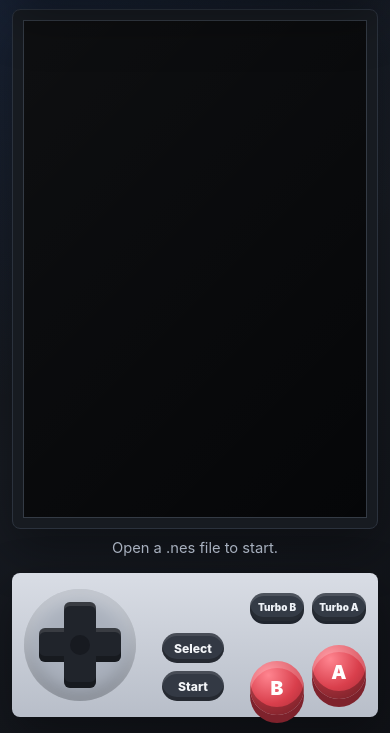
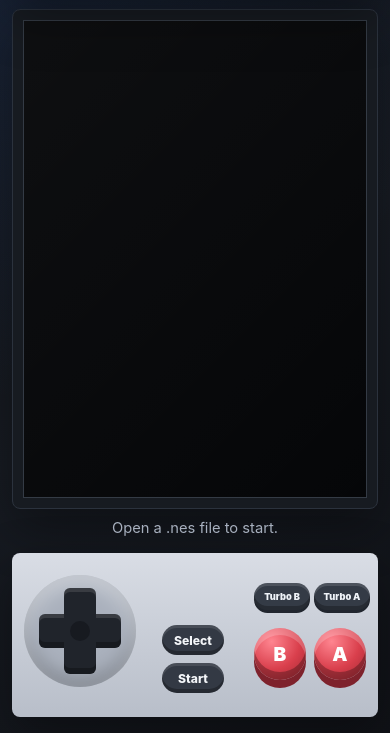
Before and after one commit to DrCBeatz/nes-emulator-mobile-web-app, a website built with Vite: page index.html in a window 390 px wide. Shown: the part 111-844 px from the top of the page. Built offline with nearby package versions, Linux system fonts and the light colour scheme; what jsnes would draw is missing.

Commit message:
Improve mobile Safari controller UX

```diff
--- a/index.html
+++ b/index.html
@@ -2,7 +2,10 @@
 <html lang="en">
   <head>
     <meta charset="UTF-8" />
-    <meta name="viewport" content="width=device-width, initial-scale=1, viewport-fit=cover" />
+    <meta
+      name="viewport"
+      content="width=device-width, initial-scale=1, maximum-scale=1, user-scalable=no, viewport-fit=cover"
+    />
     <meta name="theme-color" content="#111318" />
     <title>8-Bit Pocket</title>
   </head>
--- a/src/main.js
+++ b/src/main.js
@@ -75,8 +75,16 @@ function setStatus(message, tone = "normal") {
   statusEl.dataset.tone = tone;
 }
 
+function installAudioContextFallback() {
+  if (!window.AudioContext && window.webkitAudioContext) {
+    window.AudioContext = window.webkitAudioContext;
+  }
+}
+
 function ensureEmulator() {
   if (emulator) return emulator;
+
+  installAudioContextFallback();
 
   emulator = new Browser({
     container: screenEl,
@@ -90,6 +98,13 @@ function ensureEmulator() {
   window.addEventListener("resize", () => emulator?.fitInParent());
   pauseButton.disabled = false;
   return emulator;
+}
+
+function resumeAudioContext() {
+  const audioContext = emulator?._speakers?.audioCtx;
+  if (audioContext?.state === "suspended") {
+    audioContext.resume().catch(() => {});
+  }
 }
 
 function bytesToBinaryString(buffer) {
@@ -259,6 +274,7 @@ function updateDpadVisualState() {
 function bindMomentaryButton(buttonEl, button) {
   buttonEl.addEventListener("pointerdown", (event) => {
     event.preventDefault();
+    resumeAudioContext();
     buttonEl.setPointerCapture(event.pointerId);
     pressButton(button);
     buttonEl.classList.add("is-pressed");
@@ -280,6 +296,7 @@ function bindMomentaryButton(buttonEl, button) {
 
 dpadEl.addEventListener("pointerdown", (event) => {
   event.preventDefault();
+  resumeAudioContext();
   dpadEl.setPointerCapture(event.pointerId);
   setDpadButtons(event.pointerId, buttonsFromDpadPointer(event));
 });
@@ -340,4 +357,22 @@ document.addEventListener("visibilitychange", () => {
   if (document.hidden) releaseAllButtons();
 });
 
+document.addEventListener("selectstart", (event) => event.preventDefault());
+document.addEventListener("dblclick", (event) => event.preventDefault(), {
+  passive: false,
+});
+
+let lastTouchEndAt = 0;
+document.addEventListener(
+  "touchend",
+  (event) => {
+    const now = Date.now();
+    if (now - lastTouchEndAt < 350) {
+      event.preventDefault();
+    }
+    lastTouchEndAt = now;
+  },
+  { passive: false },
+);
+
 loadHostedRomManifest();
--- a/src/styles.css
+++ b/src/styles.css
@@ -24,6 +24,11 @@ html,
 body,
 #app {
   min-height: 100%;
+  overscroll-behavior: none;
+  -webkit-text-size-adjust: 100%;
+  -webkit-touch-callout: none;
+  -webkit-user-select: none;
+  user-select: none;
 }
 
 body {
@@ -33,6 +38,7 @@ body {
     linear-gradient(145deg, #0f1115 0%, #171b22 52%, #101217 100%);
   color: var(--ink);
   overflow-x: hidden;
+  touch-action: manipulation;
 }
 
 button,
@@ -54,6 +60,7 @@ select {
 button,
 .file-button {
   cursor: pointer;
+  touch-action: manipulation;
 }
 
 button:disabled,
@@ -183,22 +190,27 @@ select {
 }
 
 .controller {
-  min-height: 158px;
+  --dpad-size: clamp(132px, 24vw, 176px);
+  --round-size: 72px;
+  --turbo-width: 72px;
+  --turbo-height: 30px;
+  min-height: 174px;
   display: grid;
-  grid-template-columns: minmax(132px, 0.8fr) minmax(130px, 0.65fr) minmax(142px, 0.8fr);
+  grid-template-columns: minmax(var(--dpad-size), 0.85fr) minmax(130px, 0.65fr) minmax(160px, 0.8fr);
   align-items: center;
   gap: 14px;
-  padding: 16px;
+  padding: 16px 20px 24px;
   border-radius: 8px;
   background: linear-gradient(180deg, #d9dde5 0%, #b8bec9 100%);
   box-shadow: var(--shadow);
   touch-action: none;
+  -webkit-user-select: none;
   user-select: none;
 }
 
 .dpad {
   justify-self: start;
-  width: clamp(132px, 24vw, 176px);
+  width: var(--dpad-size);
   aspect-ratio: 1;
   position: relative;
   border-radius: 50%;
@@ -267,16 +279,16 @@ select {
 .face-buttons {
   justify-self: end;
   display: grid;
-  grid-template-columns: repeat(2, 72px);
-  grid-template-rows: 34px 88px;
+  grid-template-columns: repeat(2, var(--round-size));
+  grid-template-rows: var(--turbo-height) calc(var(--round-size) + 18px);
   align-items: end;
   gap: 8px 16px;
 }
 
 .round-control {
-  width: 72px;
-  height: 72px;
-  min-height: 72px;
+  width: var(--round-size);
+  height: var(--round-size);
+  min-height: var(--round-size);
   border: 0;
   border-radius: 50%;
   background: radial-gradient(circle at 34% 26%, #ff8590, var(--red) 54%, var(--red-dark));
@@ -291,9 +303,9 @@ select {
 }
 
 .turbo-control {
-  width: 72px;
-  height: 30px;
-  min-height: 30px;
+  width: var(--turbo-width);
+  height: var(--turbo-height);
+  min-height: var(--turbo-height);
   border: 0;
   border-radius: 999px;
   background: #343b46;
@@ -308,7 +320,7 @@ select {
 }
 
 .b-button {
-  transform: translateY(16px);
+  transform: translateY(8px);
 }
 
 .round-control.is-pressed,
@@ -318,7 +330,7 @@ select {
 }
 
 .b-button.is-pressed {
-  transform: translateY(20px);
+  transform: translateY(12px);
 }
 
 @media (orientation: landscape) and (max-height: 540px) {
@@ -337,7 +349,27 @@ select {
   }
 
   .controller {
+    --round-size: clamp(56px, 10vw, 64px);
+    --turbo-width: clamp(62px, 12vw, 72px);
+    --turbo-height: 28px;
+    min-height: 170px;
     align-self: stretch;
+    grid-template-columns: minmax(124px, 1fr) minmax(108px, 0.7fr) minmax(144px, 1fr);
+    gap: 10px;
+    padding: 14px 18px 22px;
+  }
+
+  .dpad {
+    width: clamp(124px, 16vw, 160px);
+  }
+
+  .menu-buttons {
+    padding-bottom: 10px;
+  }
+
+  .face-buttons {
+    justify-self: center;
+    gap: 7px 12px;
   }
 }
 
@@ -367,9 +399,13 @@ select {
   }
 
   .controller {
+    --round-size: clamp(58px, 18vw, 66px);
+    --turbo-width: clamp(58px, 18vw, 66px);
+    --turbo-height: 28px;
+    min-height: 166px;
     grid-template-columns: 1fr 0.72fr 1fr;
     gap: 8px;
-    padding: 12px;
+    padding: 12px 14px 20px;
   }
 
   .small-control {
@@ -377,29 +413,40 @@ select {
   }
 
   .face-buttons {
-    grid-template-columns: repeat(2, minmax(58px, 66px));
-    grid-template-rows: 32px 82px;
+    grid-template-columns: repeat(2, var(--round-size));
+    grid-template-rows: var(--turbo-height) calc(var(--round-size) + 14px);
     gap: 7px 10px;
   }
 
   .round-control {
-    width: clamp(58px, 18vw, 66px);
-    height: clamp(58px, 18vw, 66px);
-    min-height: clamp(58px, 18vw, 66px);
+    width: var(--round-size);
+    height: var(--round-size);
+    min-height: var(--round-size);
   }
 
   .turbo-control {
-    width: clamp(58px, 18vw, 66px);
+    width: var(--turbo-width);
     font-size: 0.68rem;
+  }
+
+  .b-button {
+    transform: translateY(4px);
+  }
+
+  .b-button.is-pressed {
+    transform: translateY(8px);
   }
 }
 
 @media (max-width: 430px) {
   .controller {
-    min-height: 144px;
+    --round-size: 52px;
+    --turbo-width: 56px;
+    --turbo-height: 27px;
+    min-height: 164px;
     grid-template-columns: 112px minmax(78px, 1fr) 116px;
     gap: 7px;
-    overflow: visible;
+    padding: 12px 12px 20px;
   }
 
   .dpad {
@@ -421,22 +468,27 @@ select {
   }
 
   .face-buttons {
-    grid-template-columns: repeat(2, 54px);
-    grid-template-rows: 30px 72px;
+    grid-template-columns: repeat(2, var(--round-size));
+    grid-template-rows: var(--turbo-height) calc(var(--round-size) + 12px);
     gap: 6px 8px;
   }
 
   .round-control {
-    width: 54px;
-    height: 54px;
-    min-height: 54px;
+    width: var(--round-size);
+    height: var(--round-size);
+    min-height: var(--round-size);
     font-size: 1.2rem;
   }
 
   .turbo-control {
-    width: 54px;
-    height: 28px;
-    min-height: 28px;
-    font-size: 0.62rem;
+    width: var(--turbo-width);
+    height: var(--turbo-height);
+    min-height: var(--turbo-height);
+    font-size: 0.58rem;
+  }
+
+  .b-button,
+  .b-button.is-pressed {
+    transform: none;
   }
 }
```
